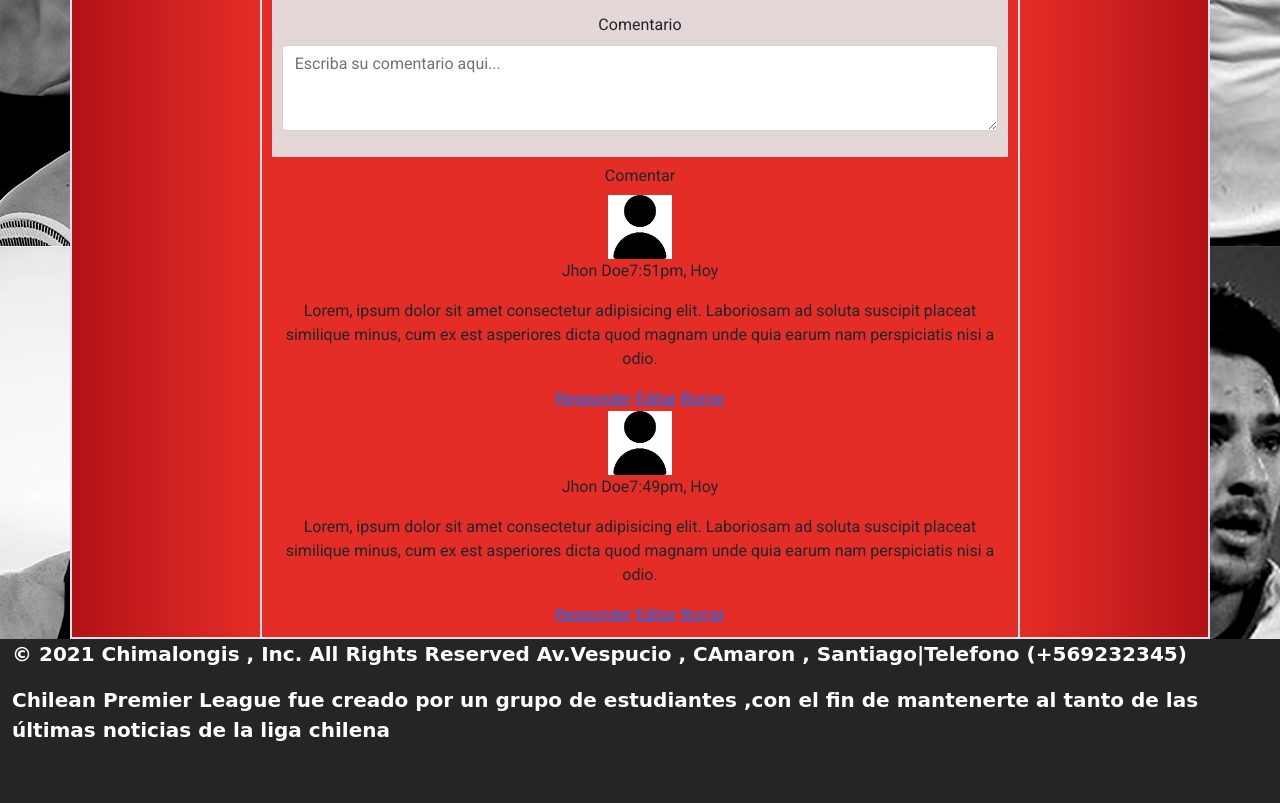
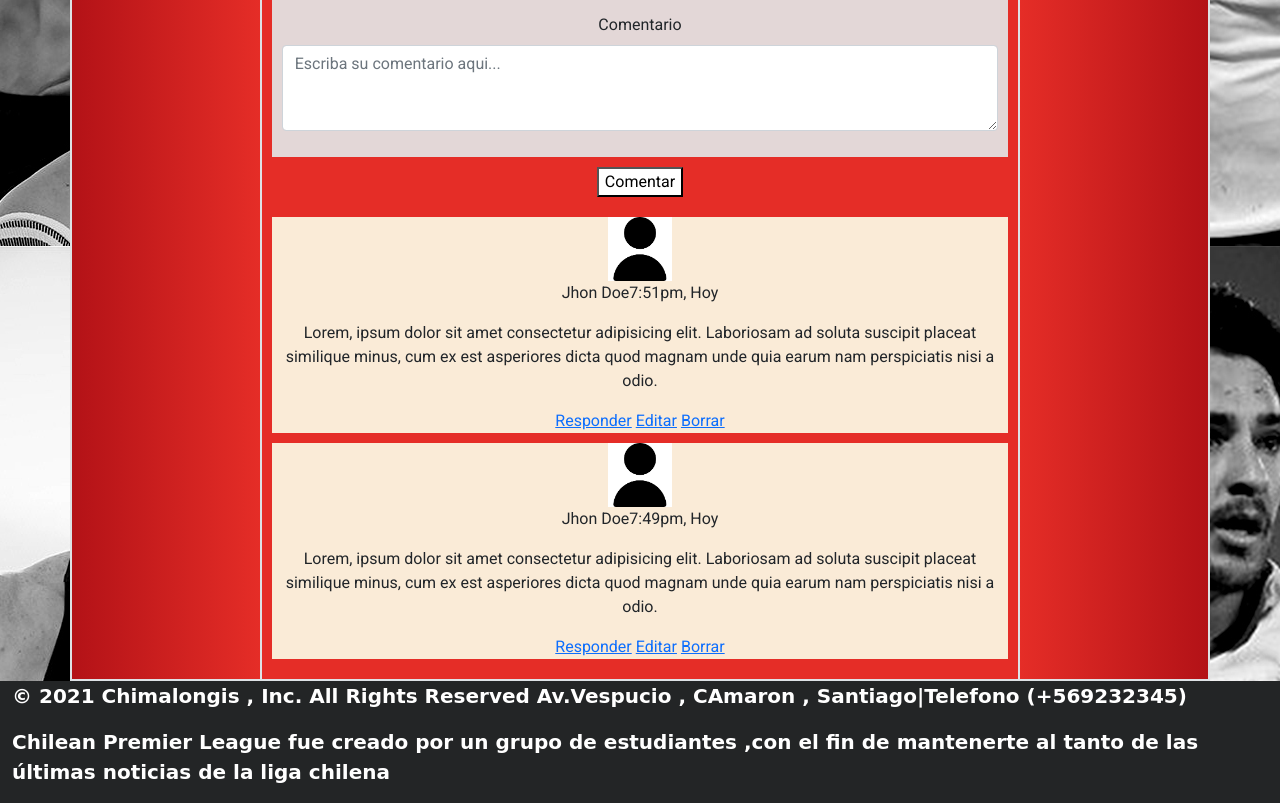
Before and after one commit to olverarce01/AppWeb, a plain HTML site: page noticia-plantilla.html in a window 1280 px wide. Shown: the part 884-1687 px from the top of the page. Before the commit the page ends 1645 px from the top, so only its background shows below. Drawn offline with nearby package versions, Linux system fonts and the light colour scheme; a web font is replaced by a local one.

Commit message:
parte de comentarios

```diff
--- a/estilos/estilos.css
+++ b/estilos/estilos.css
@@ -213,7 +213,7 @@ footer {
 }
 .parent {
     height: 200px;
-    background: #CCCCCC;
+    background: #afa7a7;
     display: flex;
     align-items: center;
     justify-content: center;
@@ -227,3 +227,14 @@ footer {
      margin-left:  20px;
      margin-right: 20px;
  }
+
+ .btnComentar{
+     background-color: white;
+     margin-top: 10px;
+     margin-bottom: 20px;
+ }
+ .media{
+     background-color: antiquewhite;
+     margin-bottom: 10px;
+     justify-content: left;
+ }
--- a/noticia-plantilla.html
+++ b/noticia-plantilla.html
@@ -92,7 +92,7 @@
                             <textarea class="form-control" id="exampleFormControlTextarea1" rows="3" placeholder="Escriba su comentario aqui..."></textarea>
                         </div>
                     </div>
-                    <button class="btn" type="button">Comentar</button>
+                    <button class="btnComentar" type="button">Comentar</button>
                     <div class="media">
                         <img src="recursos/Usuario.png" width="64" height="64" alt="">
                         <div class="media-body">
```
